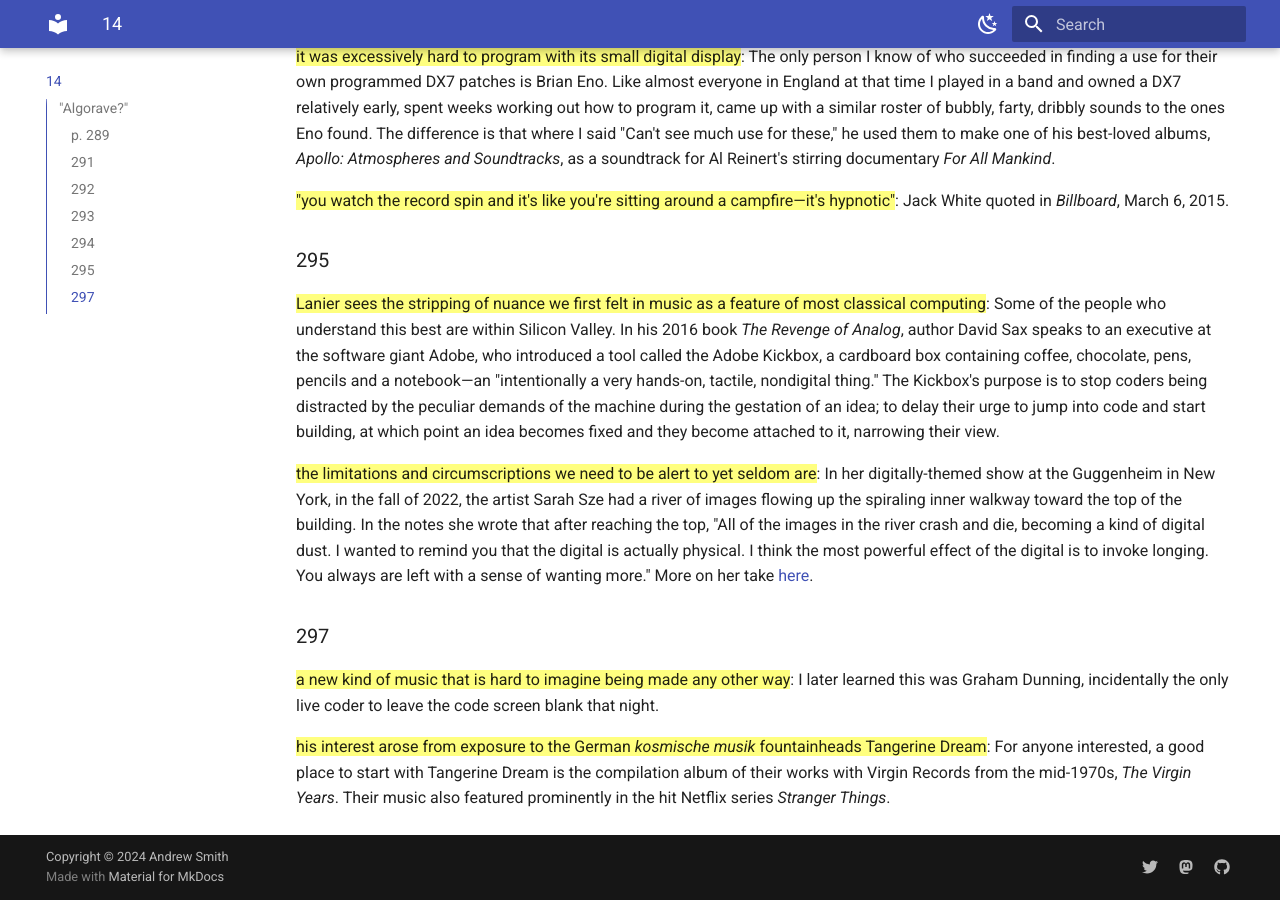
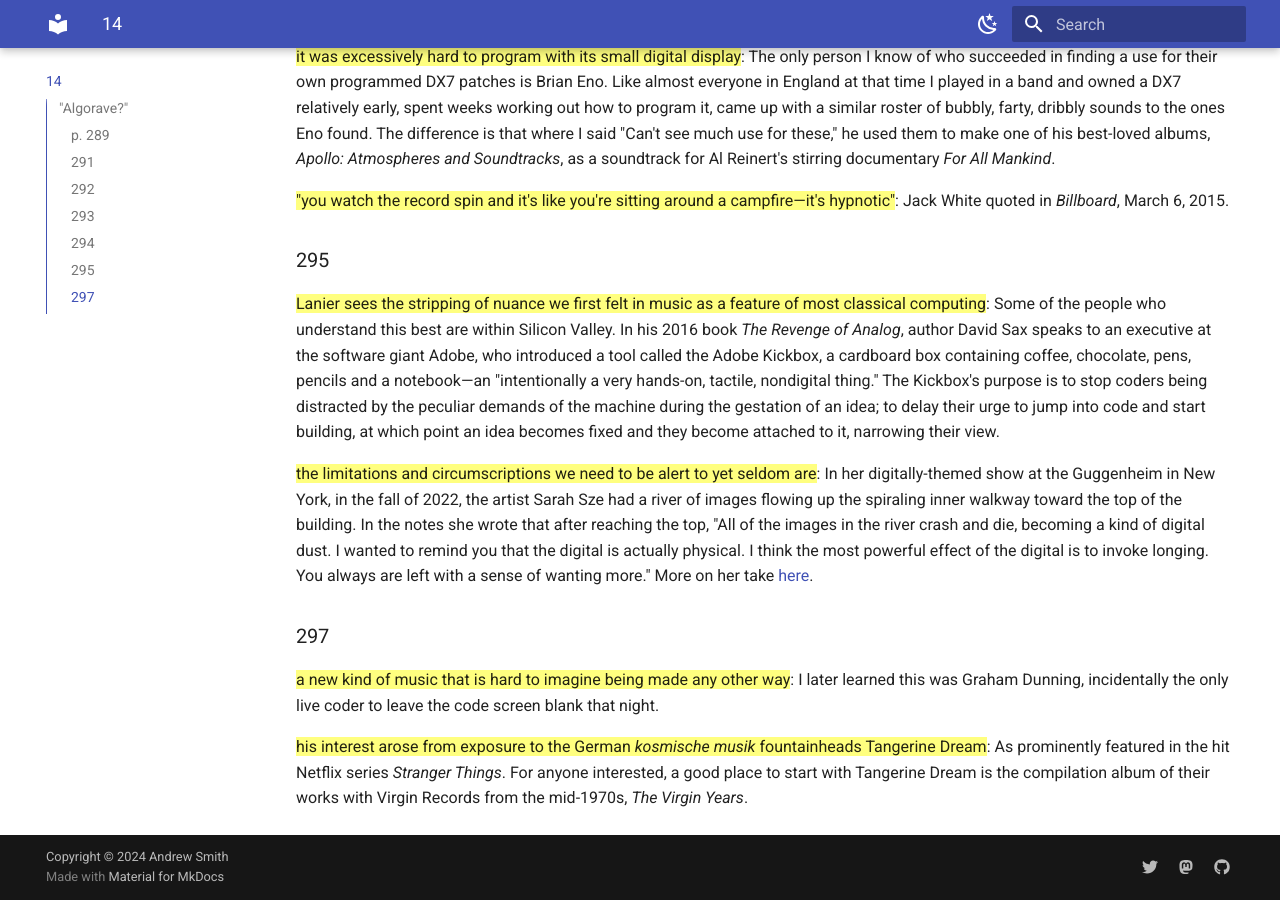
Before and after one commit to zappascout/devil_notes-sources, an MkDocs documentation site: the page built from docs/notes_14_devil.md, in a window 1280 px wide and 900 px high, scrolled down 1415 px. Built offline with MkDocs 1.6.1 and Material for MkDocs 9.7.7, drawn with Linux system fonts in a browser that asks for light colours.

Commit message:
tidy end

```diff
--- a/docs/notes_14_devil.md
+++ b/docs/notes_14_devil.md
@@ -117,6 +117,6 @@ only live coder to leave the code screen blank that night.
 
 ==his interest arose from exposure to the German *kosmische
 musik* fountainheads Tangerine Dream==:
-For anyone interested, a good place to start with Tangerine Dream is the compilation album of their
-works with Virgin Records from the mid-1970s, *The Virgin Years*. Their music also featured prominently in the hit Netflix series
-*Stranger Things*.
+As prominently featured in the hit Netflix series
+*Stranger Things*. For anyone interested, a good place to start with Tangerine Dream is the compilation album of their
+works with Virgin Records from the mid-1970s, *The Virgin Years*.
```
